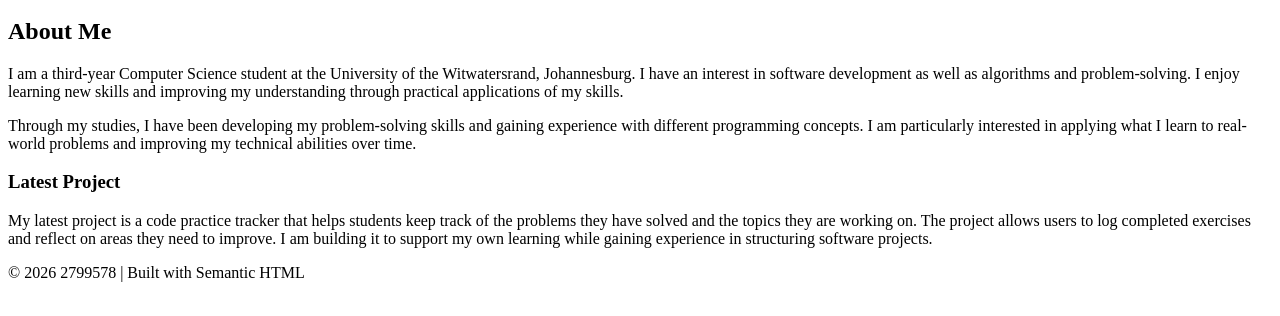
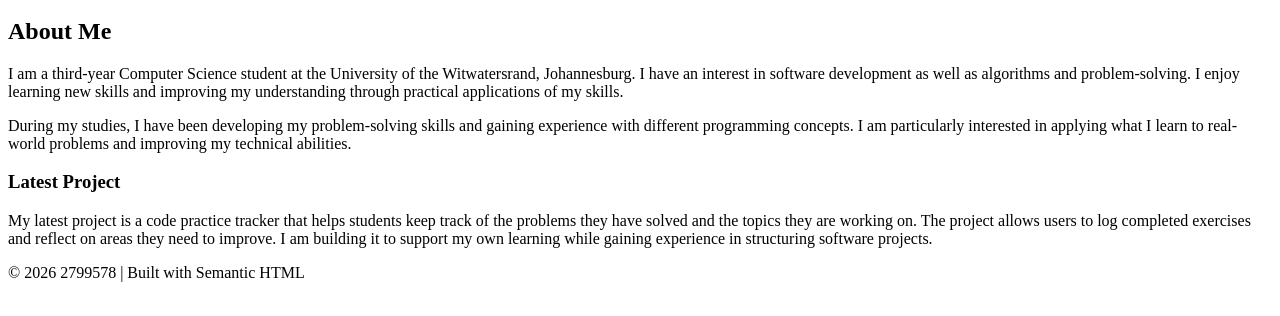
Before and after one commit to ShaynaUnterslak/2799578-portfolio, a plain HTML site: page index.html in a window 1280 px wide. Shown: the part 136-452 px from the top of the page. Drawn offline with Linux system fonts and the light colour scheme.

Commit message:
edit grammar and wording in about me section

```diff
--- a/index.html
+++ b/index.html
@@ -29,13 +29,13 @@
                 <p>
                     I am a third-year Computer Science student at the University of the Witwatersrand,
                     Johannesburg. I have an interest in software development as well as algorithms and problem-solving.
-                    I enjoy learning new skills and improving my understanding through practical applications of my skills.
+                    I enjoy learning new skills and improving my understanding through practical applications
+                    of my skills.
                    </p>
                    <p>
-                    Through my studies, I have been developing my problem-solving skills and gaining
+                    During my studies, I have been developing my problem-solving skills and gaining
                      experience with different programming concepts. I am particularly interested in
-                    applying what I learn to real-world problems and improving my technical abilities
-                    over time.
+                    applying what I learn to real-world problems and improving my technical abilities.
                    </p>
             </section>
 
```
